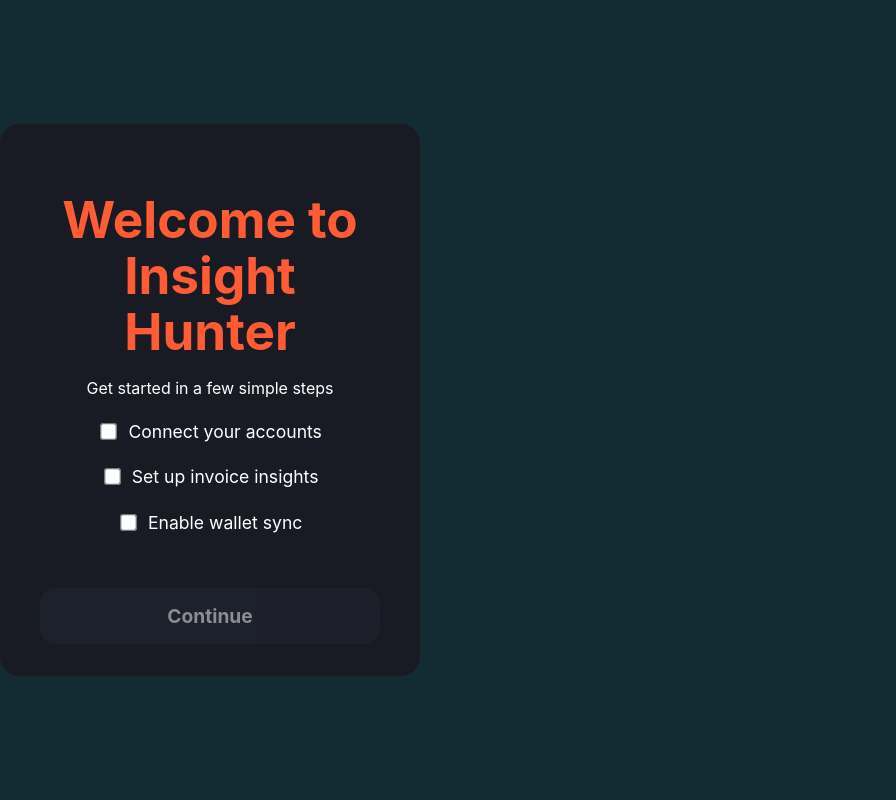
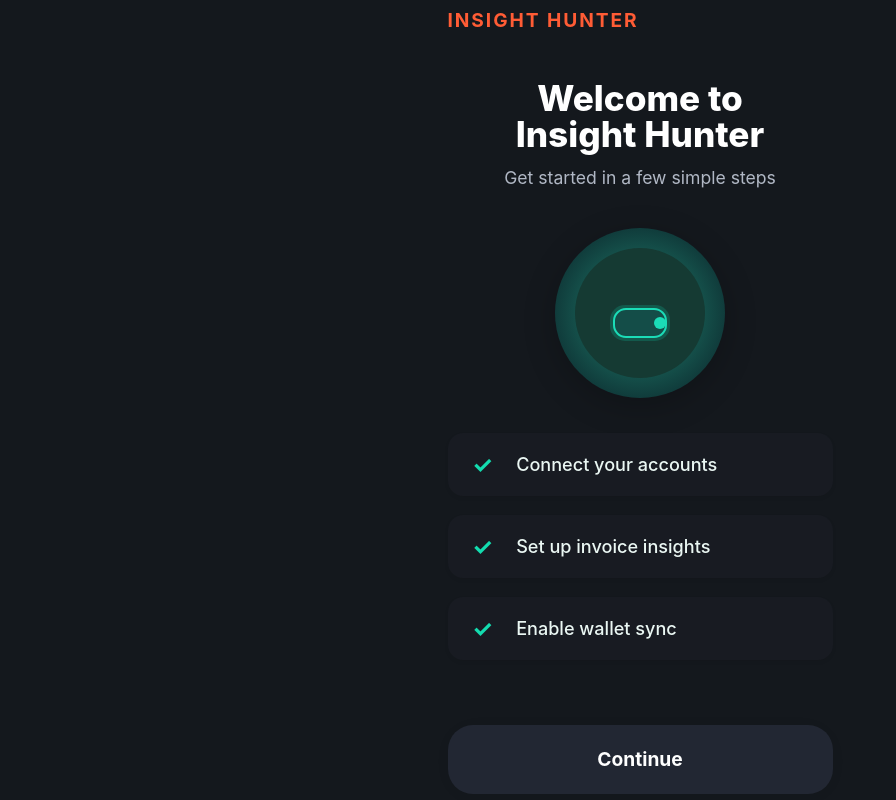
Before and after one commit to Insight-Hunter/insighthunter-v3, a React (Vite) app: page / in a window 1280 px wide. Shown: the whole page, without its empty margins (0-896 px from the left). Built offline with nearby package versions, Linux system fonts and the light colour scheme.

Commit message:
onboarding

```diff
--- a/src/components/OnboardingWelcome.css
+++ b/src/components/OnboardingWelcome.css
@@ -1,45 +1,106 @@
-.onboarding-container {
-  max-width: 420px;
-  margin: 4rem auto;
-  background: #191B24;
-  color: white;
-  border-radius: 1.2em;
-  padding: 2rem 2.5rem;
+.onboarding-welcome-bg {
+  background: #14181D;
+  min-height: 100vh;
+  width: 100vw;
+  display: flex;
+  align-items: center;
+  justify-content: center;
+}
+
+.onboarding-welcome-container {
+  width: 100%;
+  max-width: 385px;
+  margin: 0 auto;
+  display: flex;
+  flex-direction: column;
+  align-items: center;
+  color: #fff;
+  font-family: 'Inter', 'Segoe UI', Arial, sans-serif;
+}
+
+.welcome-logo-row {
+  width: 100%;
+  text-align: left;
+  margin-bottom: 1.3em;
+}
+
+.logo-text {
+  color: #FF5C35;
+  font-weight: 700;
+  font-size: 1.2em;
+  letter-spacing: 0.10em;
+  background: none;
+}
+
+.welcome-title {
   text-align: center;
-  font-family: 'Inter', sans-serif;
+  font-size: 2.2em;
+  font-weight: 800;
+  margin-bottom: 0.32em;
+  line-height: 1.05em;
 }
-.onboarding-container h1 {
-  color: #FF5C35;
-  margin-bottom: 0.5rem;
+
+.welcome-desc {
+  color: #b1b8c5;
+  text-align: center;
+  margin-bottom: 2.1em;
+  font-size: 1.1em;
 }
-.step-list label {
-  display: block;
-  margin: 1.2rem 0;
-  font-size: 1.1rem;
+
+.welcome-wallet-circle {
+  display: flex;
+  align-items: center;
+  justify-content: center;
+  width: 170px;
+  height: 170px;
+  border-radius: 50%;
+  background: radial-gradient(ellipse at center, #238B76 0%, #081b23 100%);
+  margin-bottom: 2.2em;
+  box-shadow: 0 8px 32px rgba(0,0,0,.22);
+}
+
+.welcome-steps-list {
+  width: 100%;
+  margin-bottom: 2.3em;
+}
+
+.welcome-step {
+  background: #181b22;
+  color: #eaf7f3;
+  font-weight: 500;
+  font-size: 1.13em;
+  border-radius: 0.85em;
+  margin-bottom: 1.08em;
+  padding: 0.98em 1.35em;
+  display: flex;
+  align-items: center;
+  box-shadow: 0 2px 4px rgba(20,20,20,0.06);
+}
+
+.welcome-step-check {
+  color: #13dcaf;
+  font-size: 1.3em;
+  font-weight: 700;
+  margin-right: 1em;
+  line-height: 1;
+}
+
+.welcome-continue-btn {
+  background: #222733;
+  color: #fff;
+  font-size: 1.2em;
+  font-weight: 700;
+  border: none;
+  border-radius: 1.3em;
+  width: 100%;
+  padding: 1.17em 0;
+  margin-top: 0.45em;
+  box-shadow: 0 2px 24px rgba(10,16,20,0.02);
+  transition: background 0.18s;
+}
+
+.welcome-continue-btn:hover, .welcome-continue-btn:focus {
+  background: #125550;
+  color: #FFEAC2;
   cursor: pointer;
 }
-input[type="checkbox"] {
-  margin-right: 1em;
-  transform: scale(1.3);
-  cursor: pointer;
-}
-.onboarding-container button {
-  margin-top: 2rem;
-  padding: 1rem 0;
-  width: 100%;
-  border-radius: 1rem;
-  border: none;
-  background: #222733;
-  color: white;
-  font-size: 1.2rem;
-  font-weight: bold;
-  cursor: pointer;
-}
-.onboarding-container button:disabled {
-  opacity: 0.5;
-  cursor: not-allowed;
-}
-.onboarding-container button:not(:disabled):hover {
-  background: #FF5C35;
-  color: white;
-}
--- a/src/components/OnboardingWelcome.tsx
+++ b/src/components/OnboardingWelcome.tsx
@@ -1,55 +1,42 @@
-import React, { useState } from 'react';
+import React from 'react';
 import './OnboardingWelcome.css';
-interface OnboardingWelcomeProps {
-  onComplete: () => void;
-}
 
-const OnboardingWelcome: React.FC<OnboardingWelcomeProps> = ({ onComplete }) => {
-  const [stepsCompleted, setStepsCompleted] = useState({
-    accounts: false,
-    invoices: false,
-    wallet: false,
-  });
-
-  const toggleStep = (step: keyof typeof stepsCompleted) => {
-    setStepsCompleted(prev => ({ ...prev, [step]: !prev[step] }));
-  };
-
-  const allStepsDone = Object.values(stepsCompleted).every(Boolean);
-
-  return (
-    <div className="onboarding-container">
-      <h1>Welcome to Insight Hunter</h1>
-      <p>Get started in a few simple steps</p>
-
-      <div className="step-list">
-        <label>
-          <input type="checkbox" checked={stepsCompleted.accounts} onChange={() => toggleStep('accounts')} />
+const OnboardingWelcome: React.FC<{ onComplete: () => void }> = ({ onComplete }) => (
+  <div className="onboarding-welcome-bg">
+    <div className="onboarding-welcome-container">
+      <div className="welcome-logo-row">
+        <span className="logo-text">INSIGHT HUNTER</span>
+      </div>
+      <h1 className="welcome-title">Welcome to<br />Insight Hunter</h1>
+      <div className="welcome-desc">Get started in a few simple steps</div>
+      <div className="welcome-wallet-circle">
+        {/* Replace with your SVG wallet icon */}
+        <svg width="140" height="140" viewBox="0 0 140 140" fill="none">
+          <circle cx="70" cy="70" r="65" fill="#153A33" />
+          <rect x="40" y="62" width="60" height="36" rx="15" fill="#0ED8B0" opacity="0.2"/>
+          <rect x="44" y="66" width="52" height="28" rx="12" fill="#144D48" stroke="#1BDCB7" strokeWidth="2"/>
+          <circle cx="90" cy="80" r="6" fill="#1BDCB7"/>
+        </svg>
+      </div>
+      <div className="welcome-steps-list">
+        <div className="welcome-step">
+          <span className="welcome-step-check">&#10003;</span>
           Connect your accounts
-        </label>
-
-        <label>
-          <input type="checkbox" checked={stepsCompleted.invoices} onChange={() => toggleStep('invoices')} />
+        </div>
+        <div className="welcome-step">
+          <span className="welcome-step-check">&#10003;</span>
           Set up invoice insights
-        </label>
-
-        <label>
-          <input type="checkbox" checked={stepsCompleted.wallet} onChange={() => toggleStep('wallet')} />
+        </div>
+        <div className="welcome-step">
+          <span className="welcome-step-check">&#10003;</span>
           Enable wallet sync
-        </label>
+        </div>
       </div>
-
-      <button
-        disabled={!allStepsDone}
-        onClick={() => {
-          localStorage.setItem('insightHunterOnboarded', 'true');
-          onComplete();
-        }}
-      >
+      <button className="welcome-continue-btn" onClick={onComplete}>
         Continue
       </button>
     </div>
-  );
-};
+  </div>
+);
 
 export default OnboardingWelcome;
```
